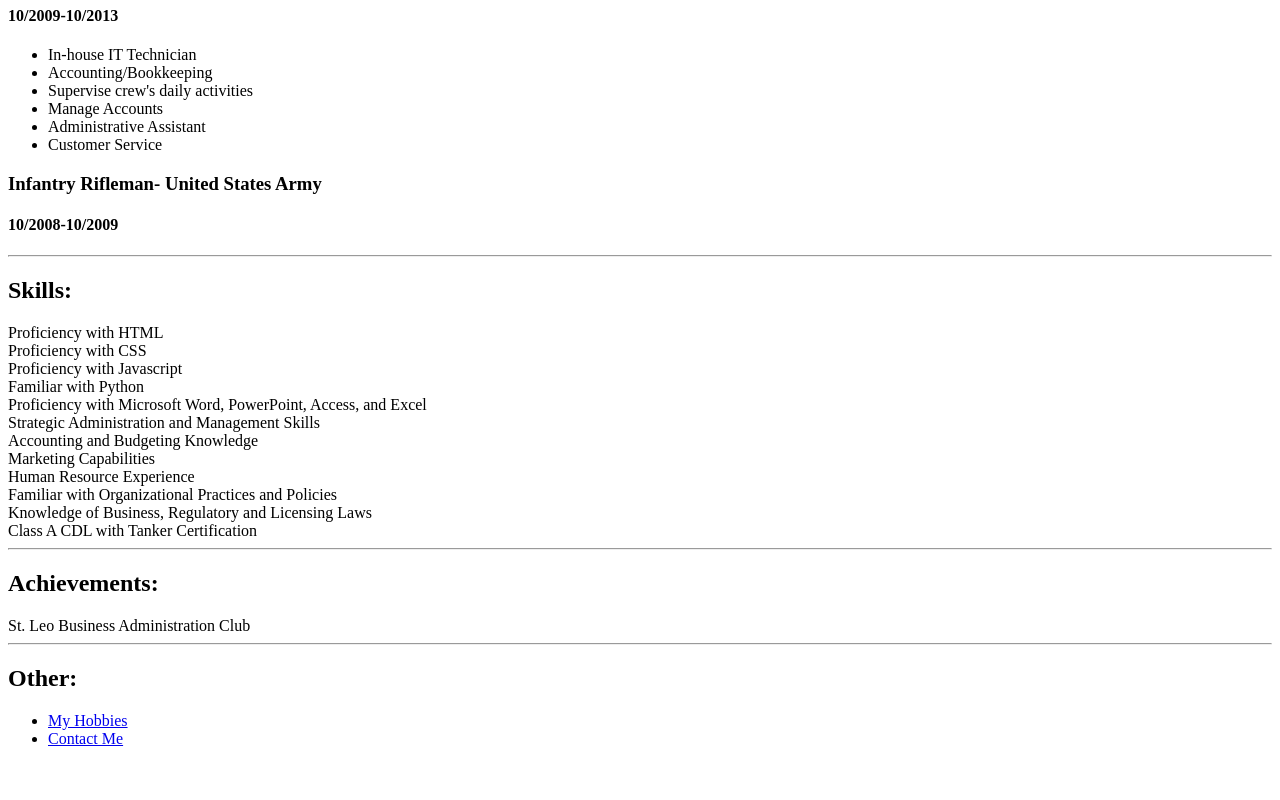
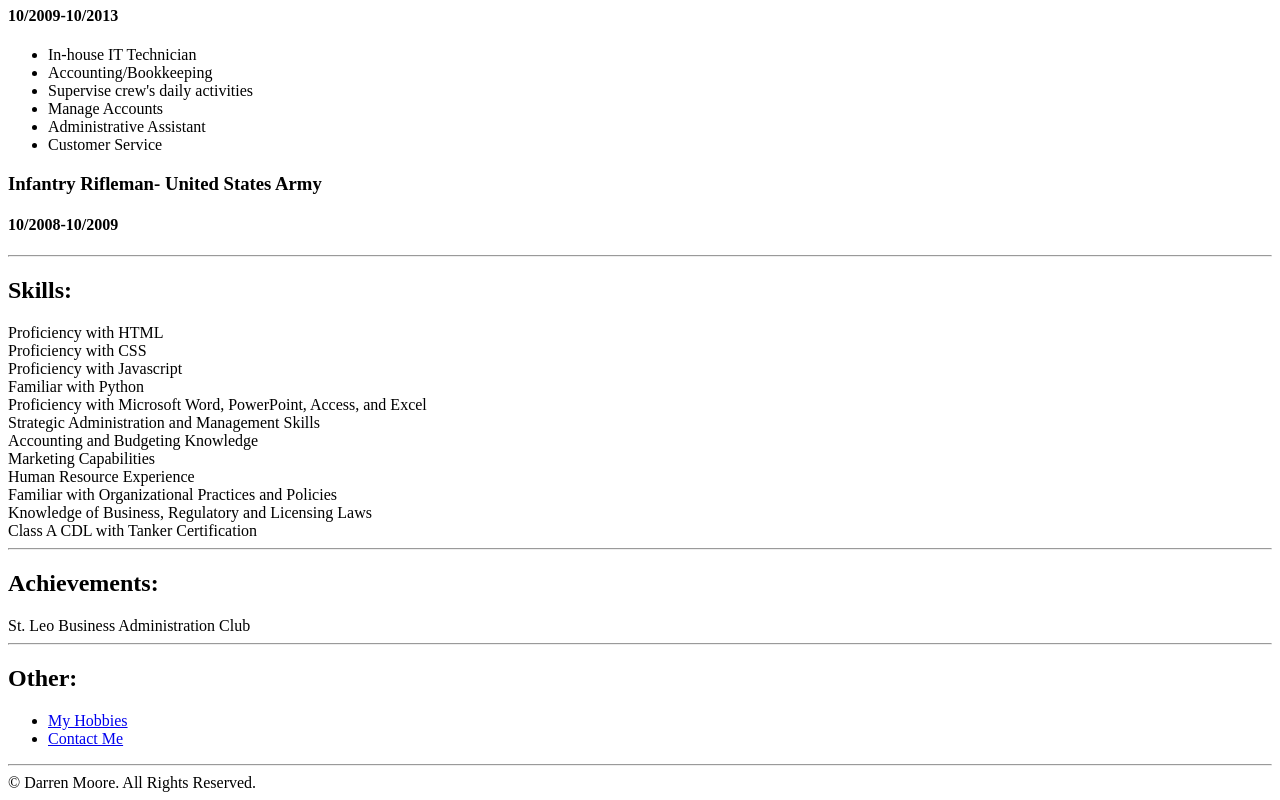
Before and after one commit to mooredarrenc87/resume, a plain HTML site: page index.html in a window 1280 px wide. Shown: the part 1608-2408 px from the top of the page. Before the commit the page ends 2372 px from the top, so only its background shows below. Drawn offline with Linux system fonts and the light colour scheme.

Commit message:
index.html

```diff
--- a/index.html
+++ b/index.html
@@ -105,5 +105,7 @@
         <li><a href="./Hobbies/Darren's Hobbies.html">My Hobbies</a></li>
         <li><a href="./Contact/darren contact.html">Contact Me</a></li>
       </ul>
+     <hr/>
+       <span>&copy;</span> Darren Moore. All Rights Reserved.
     </body>
 </html>
```
